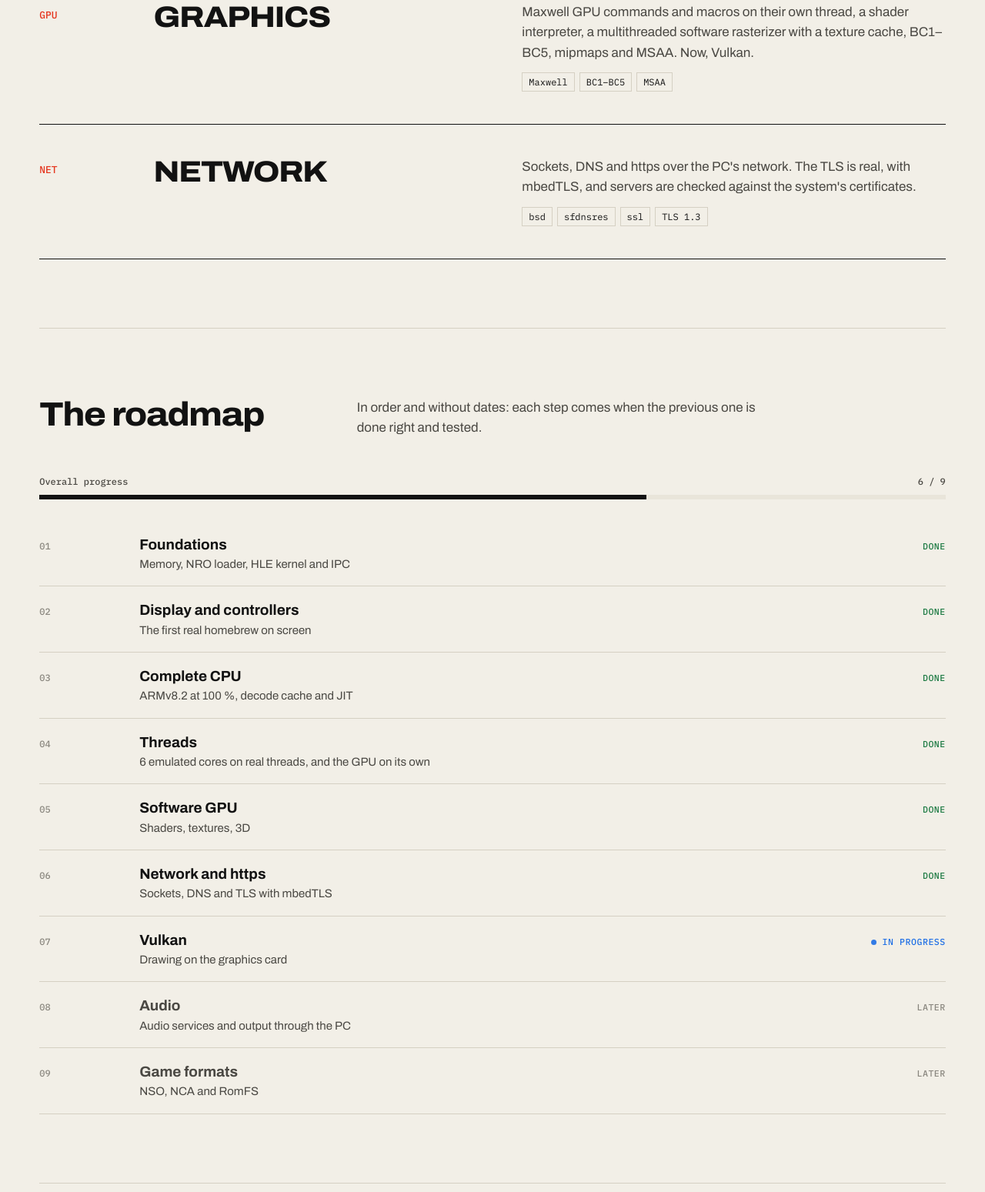
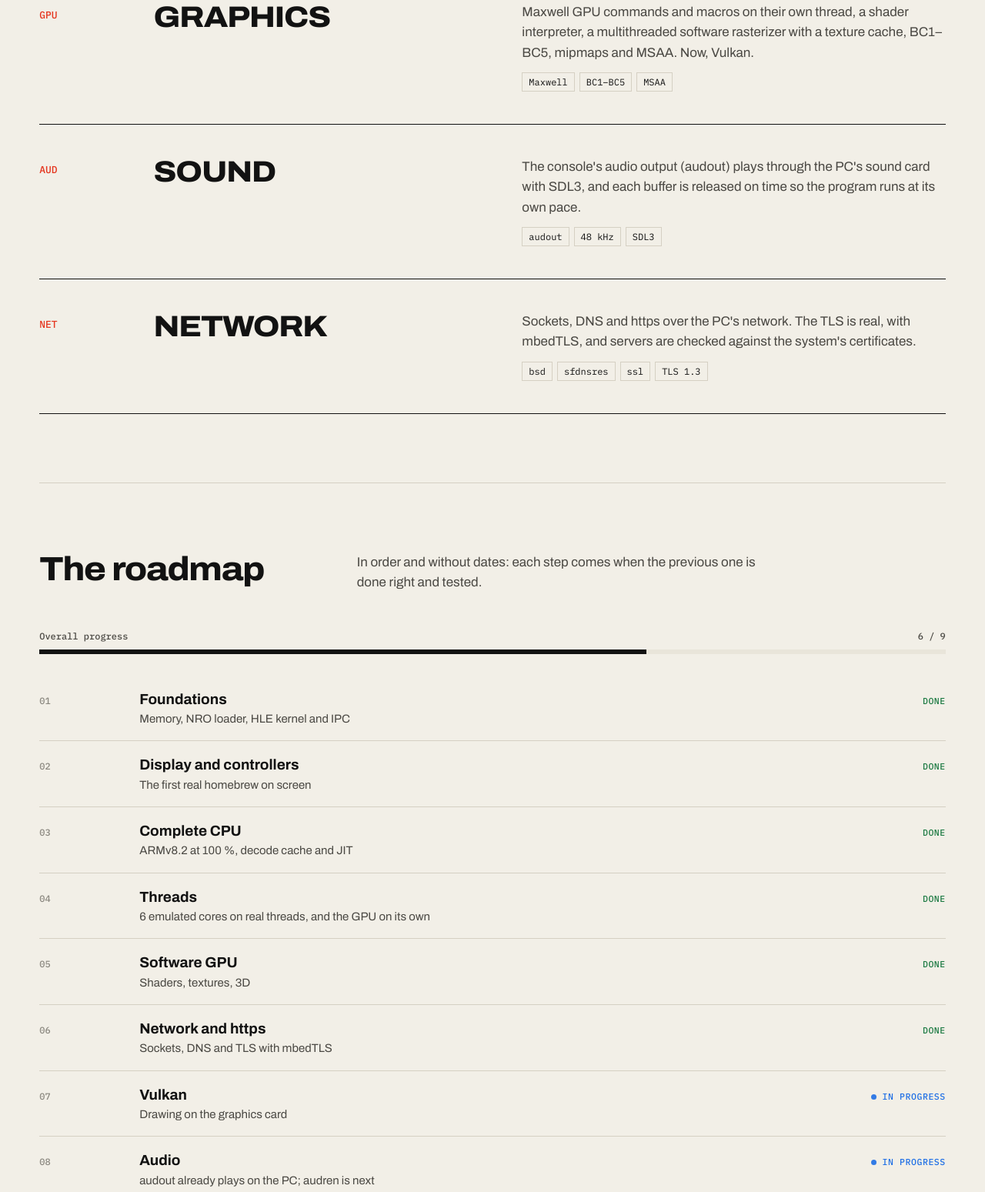
Before and after one commit to NeXoNetwork/www, a plain HTML site: page por-dentro.html in a window 1280 px wide. Shown: the part 1235-2784 px from the top of the page at 77% size. Drawn offline with Linux system fonts and the light colour scheme.

Commit message:
Add NZP showcase and prerelease links
This commit updates the site to highlight Nazi Zombies Portable as a playable homebrew demo, adds the new screenshot to the homepage and compatibility page, and introduces GitHub prerelease download guidance on the build page. It also refreshes the English/Spanish copy to reflect the current hardware/software progress, including audio work and the latest roadmap status.

```diff
--- a/main.js
+++ b/main.js
@@ -16,7 +16,7 @@
     "nav.home": "Home", "nav.compat": "Compatibility", "nav.inside": "Inside", "nav.build": "Build",
     "home.meta1": "In development · v0.0.2", "home.meta2": "C++20 · Open source · GPLv3",
     "home.h": ["Switch 2,", "from", "<span class=\"red\">scratch.</span>"],
-    "home.lede": "NeXo 2 is an experimental Nintendo Switch 2 emulator. The CPU, the kernel and the GPU are written from scratch, documented and checked with tests. It doesn't run commercial games yet; homebrew it does: it draws in 3D, opens the homebrew menu, and the App Store downloads its catalogue over https.",
+    "home.lede": "NeXo 2 is an experimental Nintendo Switch 2 emulator. The CPU, the kernel and the GPU are written by hand, documented and checked with tests. It doesn't run commercial games yet; homebrew it does: a 3D shooter is already playable with sound, it opens the homebrew menu, and the App Store downloads its catalogue over https.",
     "home.cta1": "View on GitHub", "home.cta2": "What works",
     "home.capnote": "real NeXo screenshot",
     "home.f1": "ARM64 CPU identical to a real ARM across 78&nbsp;000 random instructions",
@@ -33,6 +33,8 @@
     "c.msaa.t": "3D cube", "c.msaa": "Depth and MSAA",
     "c.tri.t": "The first triangle", "c.tri": "Real Maxwell shaders",
     "c.pong.t": "UMSDPong", "c.pong": "Playable with a controller",
+    "c.nzp.t": "Nazi Zombies Portable", "c.nzp": "3D shooter with OpenGL and sound",
+    "c.n9": "Playable in 3D, with sound. Slow with the software GPU (about 7 frames per second).",
     "c.hb.t": "hbmenu", "c.hb": "The homebrew menu, with the system font",
     "c.as.t": "Homebrew App Store", "c.as": "Real catalogue downloaded over https",
     "c.n6": "Lists the .nro files on the SD card, shows their icons and opens other programs (chain loading).",
@@ -55,6 +57,7 @@
     "in.jit.t": "Translation", "in.jit": "dynarmic turns ARM64 code into x86-64 code and runs it directly, six times faster. Anything it can't handle, the interpreter does.",
     "in.os.t": "System", "in.os": "System calls, HIPC/CMIF messages with domains, 6 emulated cores on real PC threads, and the services libnx uses.",
     "in.gpu.t": "Graphics", "in.gpu": "Maxwell GPU commands and macros on their own thread, a shader interpreter, a multithreaded software rasterizer with a texture cache, BC1–BC5, mipmaps and MSAA. Now, Vulkan.",
+    "in.aud.t": "Sound", "in.aud": "The console's audio output (audout) plays through the PC's sound card with SDL3, and each buffer is released on time so the program runs at its own pace.",
     "in.net.t": "Network", "in.net": "Sockets, DNS and https over the PC's network. The TLS is real, with mbedTLS, and servers are checked against the system's certificates.",
     "in.road": "The roadmap", "in.roadnote": "In order and without dates: each step comes when the previous one is done right and tested.",
     "in.progress": "Overall progress",
@@ -64,13 +67,14 @@
     "r4.t": "Threads", "r4": "6 emulated cores on real threads, and the GPU on its own",
     "r5.t": "Software GPU", "r5": "Shaders, textures, 3D",
     "r6.t": "Vulkan", "r6": "Drawing on the graphics card",
-    "r7.t": "Audio", "r7": "Audio services and output through the PC",
+    "r7.t": "Audio", "r7": "audout already plays on the PC; audren is next",
     "r8.t": "Game formats", "r8": "NSO, NCA and RomFS",
     "r9.t": "Network and https", "r9": "Sockets, DNS and TLS with mbedTLS",
     "st.done": "Done", "st.now": "In progress", "st.next": "Later",
     "in.tests": "Checked", "in.testsnote": "Every change runs the test suite twice: with the interpreter and with the JIT.",
     "nav.build.h": ["Build", "it yourself"],
-    "b.lede": "There are no downloadable releases yet. NeXo 2 builds from source in a few minutes.",
+    "b.lede": "Every commit is built automatically and published as a prerelease on GitHub (Windows x64): unzip it, put your .nro files in sdmc/switch and open NeXo2.exe. Or build it yourself in a few minutes.",
+    "b.dl": "Download prerelease",
     "b.req": "You need",
     "b.r1": "With “Desktop development with C++”.", "b.r2": "From cmake.org, or the one bundled with Visual Studio.",
     "b.r3": "To get the code and its submodules.", "b.r4t": "A Vulkan GPU", "b.r4": "Optional for now: without it, NeXo draws in software.",
--- a/por-dentro.html
+++ b/por-dentro.html
@@ -73,6 +73,11 @@
         <div><p data-i18n="in.gpu">Comandos y macros de la GPU Maxwell en su propio hilo, intérprete de shaders, rasterizador por software en varios hilos con caché de texturas, BC1–BC5, mipmaps y MSAA. Ahora, Vulkan.</p><ul><li>Maxwell</li><li>BC1–BC5</li><li>MSAA</li></ul></div>
       </li>
       <li class="layer reveal" style="--d:.2s">
+        <span class="tag">AUD</span>
+        <h3 data-i18n="in.aud.t">Sonido</h3>
+        <div><p data-i18n="in.aud">La salida de audio de la consola (audout) suena por la tarjeta del PC con SDL3, y cada buffer se suelta a su hora para que el programa vaya a su ritmo.</p><ul><li>audout</li><li>48 kHz</li><li>SDL3</li></ul></div>
+      </li>
+      <li class="layer reveal" style="--d:.2s">
         <span class="tag">NET</span>
         <h3 data-i18n="in.net.t">Red</h3>
         <div><p data-i18n="in.net">Sockets, DNS y https sobre la red del PC. El TLS es de verdad, con mbedTLS, y los servidores se comprueban con los certificados del sistema.</p><ul><li>bsd</li><li>sfdnsres</li><li>ssl</li><li>TLS 1.3</li></ul></div>
@@ -95,7 +100,7 @@
       <li class="done reveal"><span class="k">05</span><div><b data-i18n="r5.t">GPU por software</b><div class="s" data-i18n="r5">Shaders, texturas, 3D</div></div><span class="st" data-i18n="st.done">Hecho</span></li>
       <li class="done reveal"><span class="k">06</span><div><b data-i18n="r9.t">Red y https</b><div class="s" data-i18n="r9">Sockets, DNS y TLS con mbedTLS</div></div><span class="st" data-i18n="st.done">Hecho</span></li>
       <li class="now reveal"><span class="k">07</span><div><b data-i18n="r6.t">Vulkan</b><div class="s" data-i18n="r6">Dibujar con la tarjeta gráfica</div></div><span class="st" data-i18n="st.now">En curso</span></li>
-      <li class="next reveal"><span class="k">08</span><div><b data-i18n="r7.t">Audio</b><div class="s" data-i18n="r7">Servicios de audio y salida por el PC</div></div><span class="st" data-i18n="st.next">Después</span></li>
+      <li class="now reveal"><span class="k">08</span><div><b data-i18n="r7.t">Audio</b><div class="s" data-i18n="r7">audout ya suena por el PC; falta audren</div></div><span class="st" data-i18n="st.now">En curso</span></li>
       <li class="next reveal"><span class="k">09</span><div><b data-i18n="r8.t">Formatos de juego</b><div class="s" data-i18n="r8">NSO, NCA y RomFS</div></div><span class="st" data-i18n="st.next">Después</span></li>
     </ol>
   </section>
```
Also changed, not shown: compatibilidad.html (+6 -5 lines), compilar.html (+2 -2 lines), index.html (+4 -3 lines), assets/shot-nzp.jpg (added).
